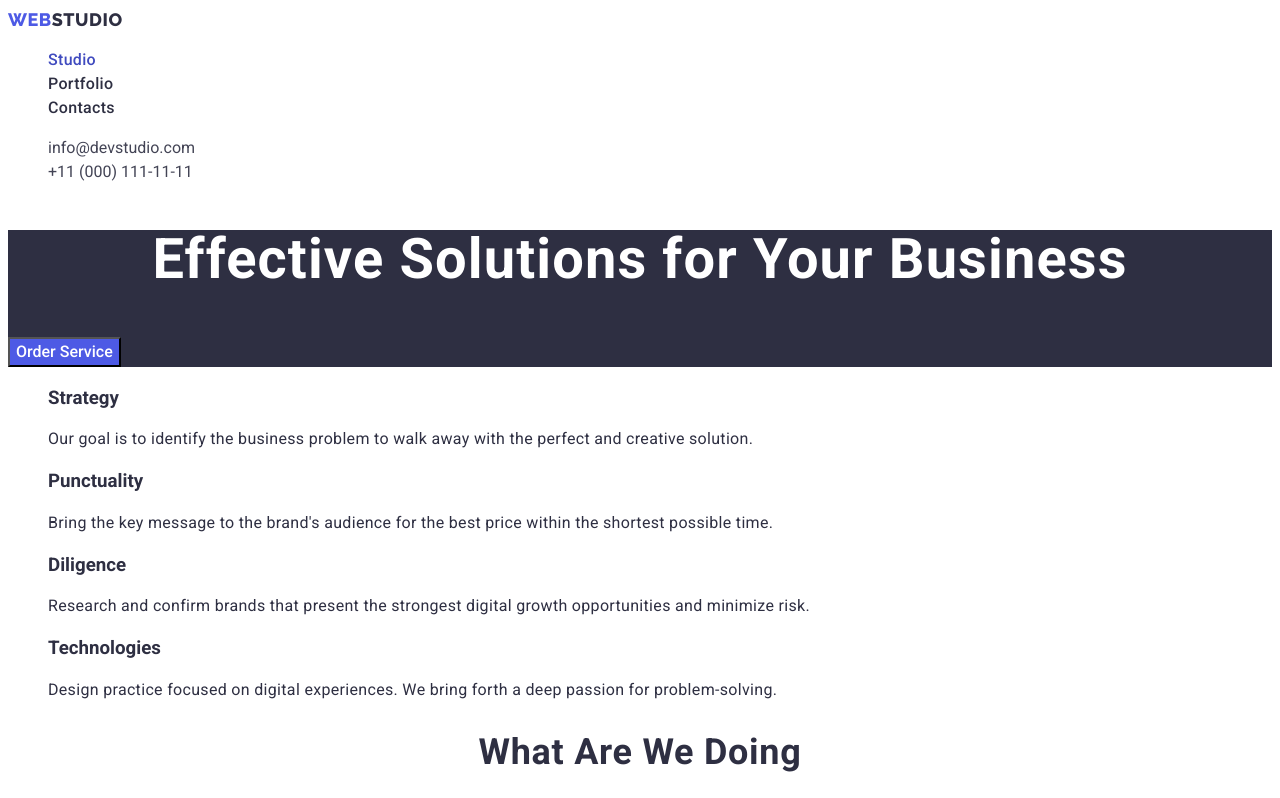
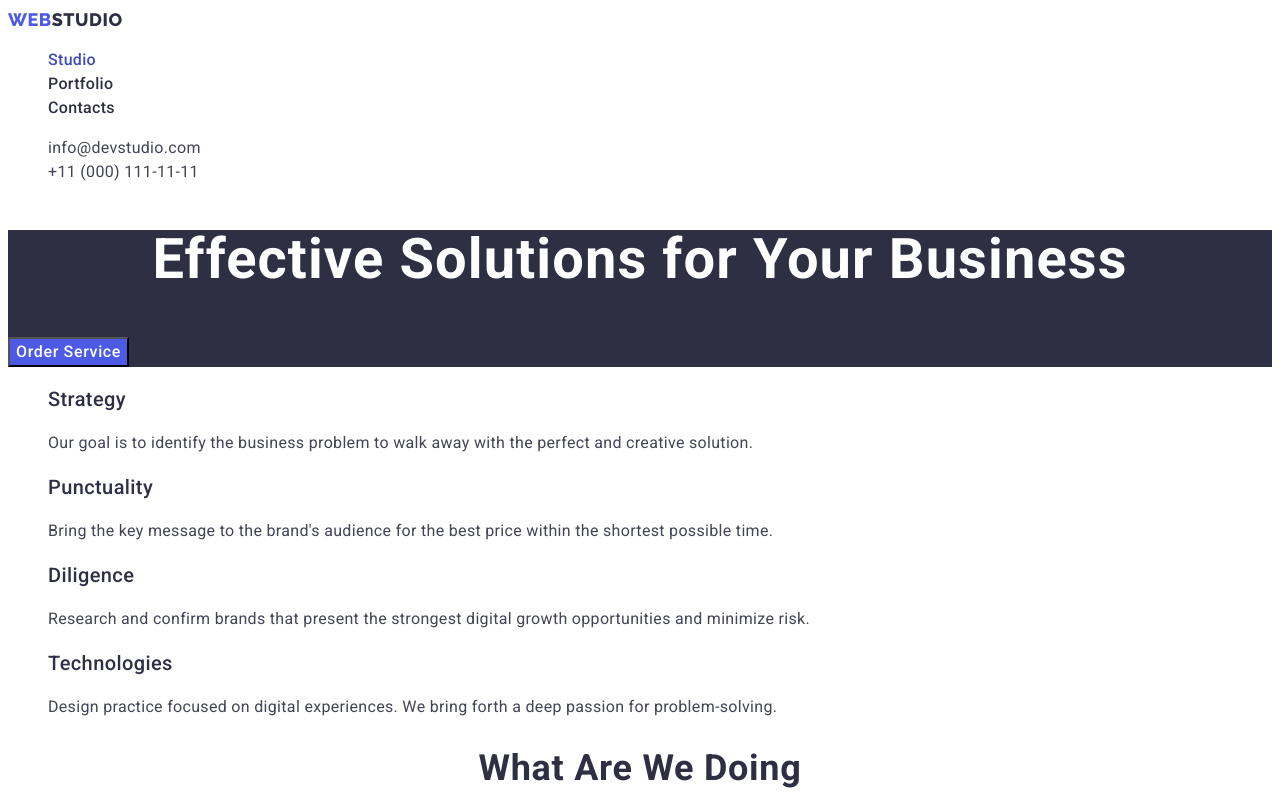
Before and after one commit to IhorHalaikevych/Tutorial, a plain HTML site: page index.html in a window 1280 px wide. Shown: the top 798 px of the page. Drawn offline with Linux system fonts and the light colour scheme.

Commit message:
Finalization v3.0

```diff
--- a/css/styles.css
+++ b/css/styles.css
@@ -44,7 +44,7 @@ body {
 .list {
 
   list-style: none;
-  text-decoration: none;
+  /* text-decoration: none; */
 }
 
 .logo {
@@ -66,15 +66,13 @@ body {
   list-style-type: none;
 }
 .header-links {
-  font-family: 'Roboto';
-font-style: normal;
+
 font-weight: 500;
 font-size: 16px;
 line-height: 1.5;
 letter-spacing: 0.02em;
 
   color: var(--body-text);
-cursor: pointer;
   text-decoration: none;
 }
 .header-links:hover {
@@ -82,9 +80,8 @@ cursor: pointer;
 }
 
 .adress-items {
-  font-weight: 400;
+  letter-spacing: 0.02em;
   line-height: 1.5;
-  text-transform: inherit;
   color: var(--adress-text-color);
 }
 .adress-items:hover{
@@ -109,27 +106,26 @@ cursor: pointer;
   background-color: var(--body-text);
 }
 .hero-header {
-  font-family: 'Roboto';
-font-style: normal;
-font-weight: 700;
-font-size: 56px;
+ font-size: 56px;
 line-height: 1.07;
   text-align: center;
   letter-spacing: 0.02em;
   color: var(--primary-accent-color);
 }
 .button {
+  cursor: pointer;
   font-family: inherit;
   color: var(--primary-accent-color);
 }
 .btn-primary {
-  font-family: 'Roboto';
-  font-style: normal;
+  font-family:inherit;
+
   font-weight: 500;
   font-size: 16px;
   line-height: 1.5;
 
   cursor: pointer;
+  letter-spacing: 0.04em;
 
   background: var(--primary-brand);
 }
@@ -138,8 +134,8 @@ line-height: 1.07;
   background: var(--primary-pressed-state);
 }
 
-.deck-header{
-
+.desk-header{
+font-weight: 500;
 font-size: 20px;
 line-height: 1.2;
 
@@ -149,7 +145,7 @@ letter-spacing: 0.02em;
 .desk-text{
 font-size: 16px;
 line-height: 1.5;
-
+color: var(--adress-text-color);
 
 letter-spacing: 0.02em;
 
@@ -160,12 +156,8 @@ letter-spacing: 0.02em;
 }
 .section-header {
 
-  font-family: "Roboto";
-  font-style: normal;
-  font-weight: 700;
   font-size: 36px;
-  line-height: 40px;
-
+  line-height: 1.11;
   text-align: center;
   letter-spacing: 0.02em;
   text-transform: capitalize;
@@ -185,10 +177,9 @@ line-height: 1.2;
 letter-spacing: 0.02em;
 }
 .member-position{
-
-font-weight: 400;
 font-size: 16px;
 line-height: 1.5;
+color: var(--adress-text-color);
 
 letter-spacing: 0.02em;
 }
@@ -202,7 +193,6 @@ letter-spacing: 0.02em;
 
 .footer-studio {
   background-color: var(--body-text);
-  color: var(--primary-accent-color);
 }
 .footer-logo {
   font-family: "Raleway";
@@ -223,10 +213,9 @@ letter-spacing: 0.03em;
 text-transform: uppercase;
 }
 .footer-text{
-
-  font-weight: 400;
   font-size: 16px;
   line-height: 1.5;
+  color: var(--primary-accent-color);
 
   letter-spacing: 0.02em;
 }
@@ -253,8 +242,18 @@ text-transform: uppercase;
   clip: rect(0 0 0 0);
   clip-path: inset(50%);
   margin: -1px;
+
+
 }
+/* buttons for fillter*/
+
 .filter-selectors {
+  font-family: inherit;
+  font-size: 16px;
+font-weight: 500;
+  line-height: 1.5;
+  letter-spacing: 0.04em;
+
   color: var(--primary-brand);
   background-color: var(--filter-selectors-bg);
   border: 1px solid var(--filter-selectors-borders);
@@ -263,8 +262,11 @@ text-transform: uppercase;
   color: var(--primary-accent-color);
   background-color: var(--primary-pressed-state);
 }
+.filter-selectors:focus {
+  color: var(--primary-accent-color);
+  background-color: var(--primary-pressed-state);
+}
 .service h2{
-  font-weight: 500;
 font-size: 20px;
 line-height: 1.2;
 
@@ -272,10 +274,9 @@ color: var(--body-text);
 
 }
 .service p{
-  font-weight: 400;
 font-size: 16px;
 line-height: 1.5;
-color: var(--body-text);
+color:var(--adress-text-color);
 
 letter-spacing: 0.02em;
 }
--- a/index.html
+++ b/index.html
@@ -41,7 +41,7 @@
           </li>
         </ul>
       </nav>
-      <address class="header-adress list">
+      <address class="header-adress ">
         <ul class="adress-list list">
           <li>
             <a class="adress-items" href="mailto:info@devstudio.com"
@@ -63,11 +63,11 @@
         <button type="button" class="button btn-primary">Order Service</button>
       </section>
 
-      <section class="desc">
-        <h2></h2>
+      <section class="desk">
+        <h2 class="visually-hidden">Benefits</h2>
         <ul class="list">
           <li>
-            <h3  class="desc-header">Strategy</h3>
+            <h3  class="desk-header">Strategy</h3>
 
             <p class="desk-text">
               Our goal is to identify the business problem to walk away with the
@@ -76,7 +76,7 @@
           </li>
 
           <li>
-            <h3 class="desc-header">Punctuality</h3>
+            <h3 class="desk-header">Punctuality</h3>
 
             <p  class="desk-text">
               Bring the key message to the brand's audience for the best price
@@ -84,14 +84,14 @@
             </p>
           </li>
           <li>
-            <h3 class="desc-header">Diligence</h3>
+            <h3 class="desk-header">Diligence</h3>
             <p class="desk-text">
               Research and confirm brands that present the strongest digital
               growth opportunities and minimize risk.
             </p>
           </li>
           <li>
-            <h3 class="desc-header">Technologies</h3>
+            <h3 class="desk-header">Technologies</h3>
             <p class="desk-text">
               Design practice focused on digital experiences. We bring forth a
               deep passion for problem-solving.
```
Also changed, not shown: images/Rectangle71.jpg, images/Rectangle712.jpg, images/Rectangle713.jpg, images/portfolio/img1.jpg, images/portfolio/img2.jpg, portfolio.html (line endings or trailing spaces).
